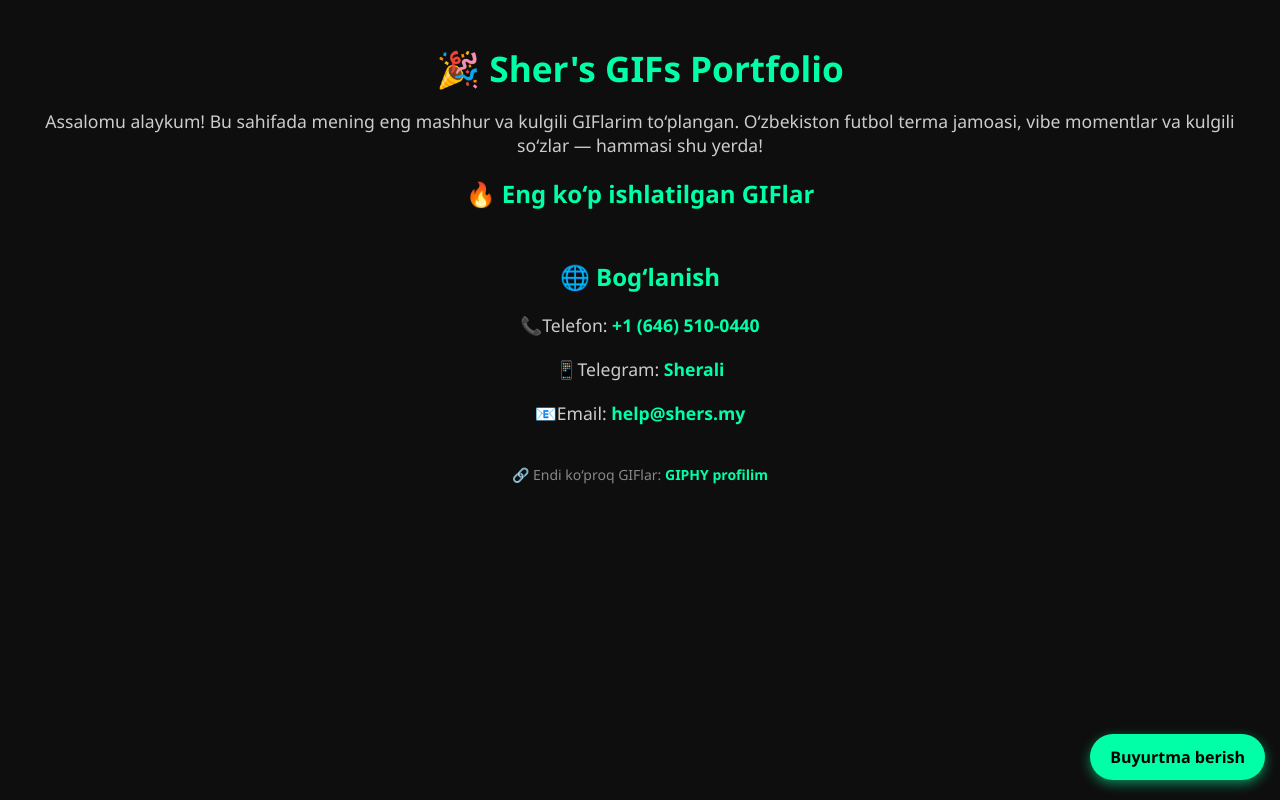
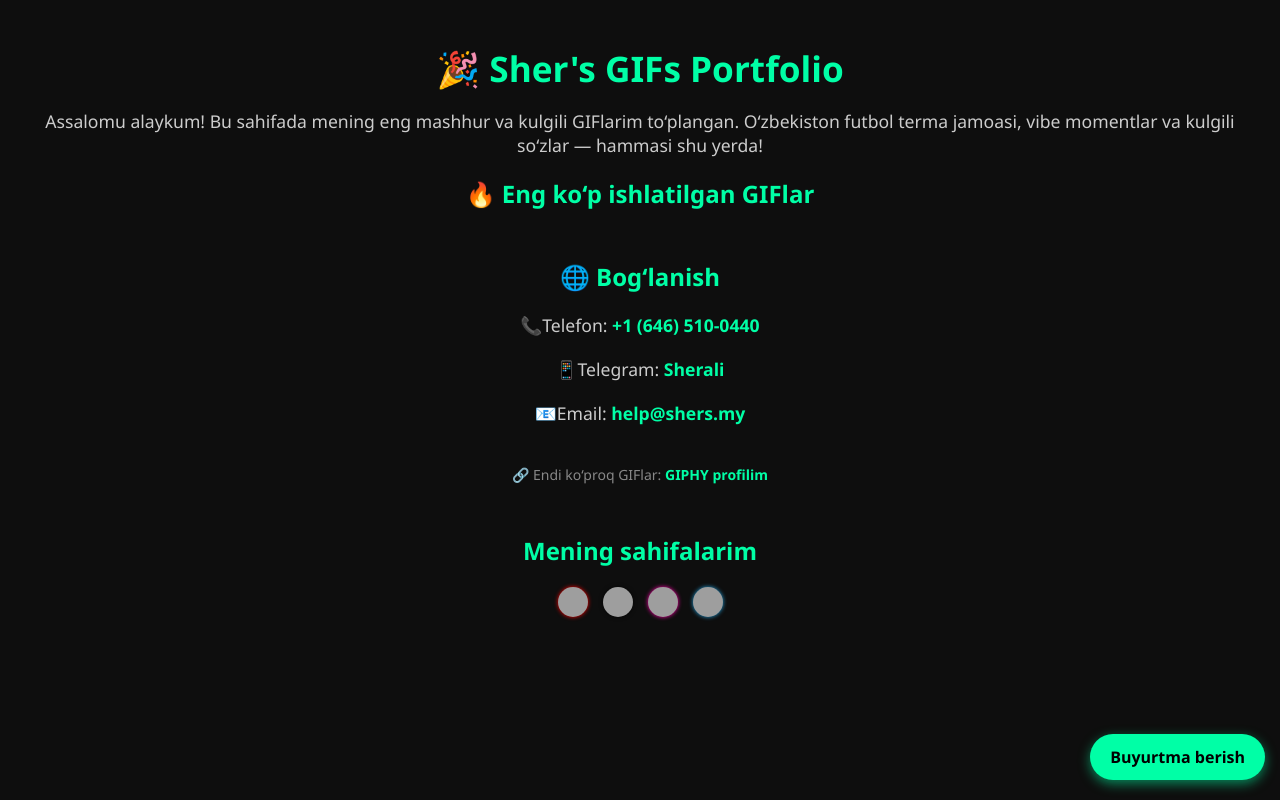
Before and after one commit to shersgifs/shersgifs.github.io, a plain HTML site: page index.html in a window 1280 px wide. Drawn offline with Linux system fonts and the light colour scheme; no server answers; grey boxes are pictures that could not be loaded.

Commit message:
Update index.html

```diff
--- a/index.html
+++ b/index.html
@@ -74,6 +74,24 @@
   <footer>🔗 Endi ko‘proq GIFlar: <a href="https://giphy.com/shersmy" target="_blank">GIPHY profilim</a></footer>
 
   <a href="https://t.me/v0440" class="floating-button" target="_blank">Buyurtma berish</a>
+
+<!-- 🌐 Social Links -->
+  <div style="margin-top: 50px;">
+    <h2>Mening sahifalarim</h2>
+    <div class="social-icons">
+      <a href="https://www.youtube.com/@Shers.stream" target="_blank">
+        <img src="https://cdn-icons-png.flaticon.com/512/1384/1384060.png" alt="YouTube" style="filter: drop-shadow(0 0 2px #ff0000);">
+      </a>
+      <a href="https://www.tiktok.com/@shers.stream" target="_blank">
+        <img src="https://cdn-icons-png.flaticon.com/512/3046/3046121.png" alt="TikTok" style="filter: drop-shadow(0 0 2px #000000aa);">
+      </a>
+      <a href="https://www.instagram.com/im.sheralii/" target="_blank">
+        <img src="https://cdn-icons-png.flaticon.com/512/1384/1384063.png" alt="Instagram" style="filter: drop-shadow(0 0 2px #ff00aa);">
+      </a>
+      <a href="https://t.me/v0440" target="_blank">
+        <img src="https://cdn-icons-png.flaticon.com/512/2111/2111646.png" alt="Telegram" style="filter: drop-shadow(0 0 2px #229ED9);">
+      </a>
+    </div>
 
   <!-- Firebase SDK -->
   <script src="https://www.gstatic.com/firebasejs/11.9.1/firebase-app-compat.js"></script>
```
